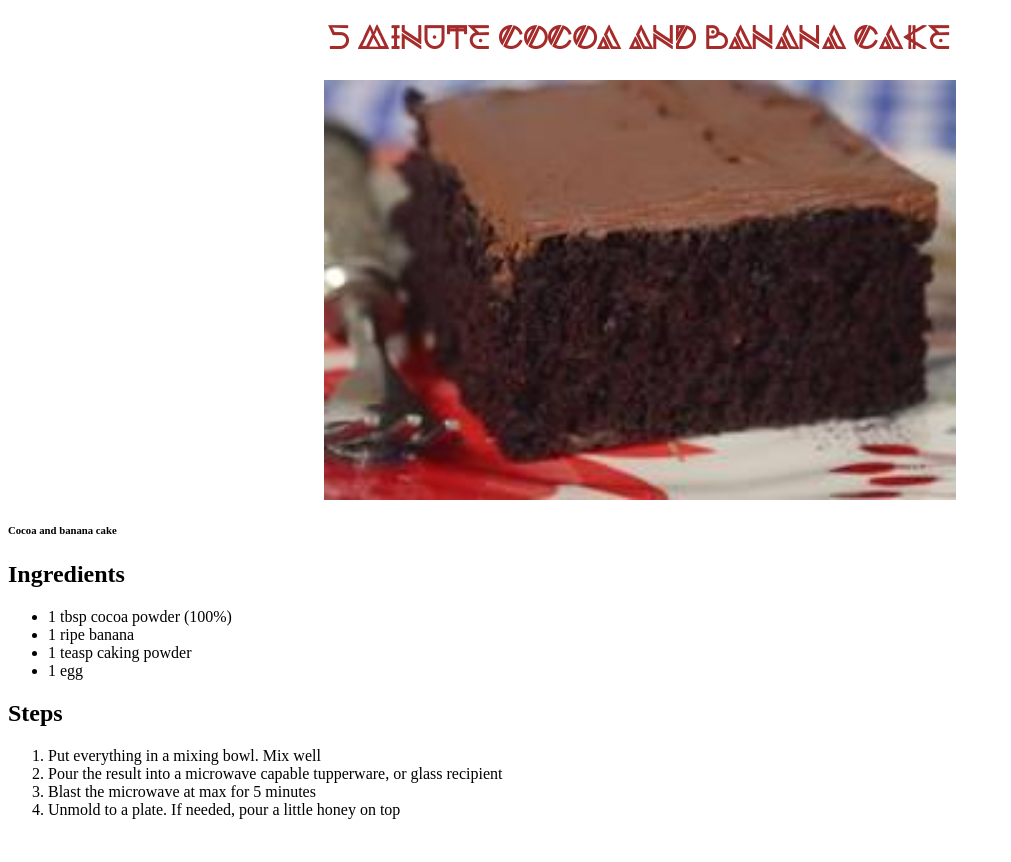
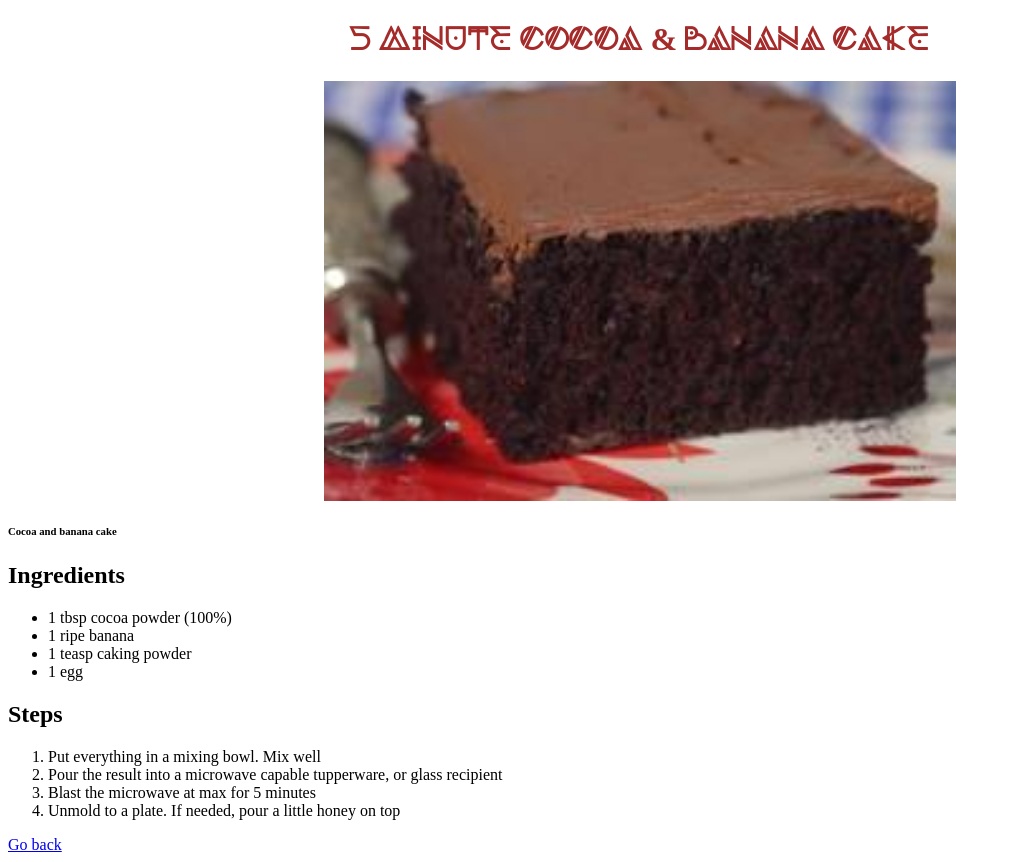
Before and after one commit to styx-em-up/odin-recipes, a plain HTML site: page recipes/choc-banana-cake.html in a window 1280 px wide. Shown: the whole page, without its empty margins (0-1011 px from the left). Before the commit the page ends 835 px from the top, so only its background shows below. Drawn offline with Linux system fonts and the light colour scheme.

Commit message:
Add a "Go back" link to recipe pages

```diff
--- a/recipes/choc-banana-cake.html
+++ b/recipes/choc-banana-cake.html
@@ -9,7 +9,7 @@
     </head>
 
     <body>
-        <h1 class="title">5 minute cocoa and banana cake</h1>
+        <h1 class="title">5 minute cocoa & banana cake</h1>
         <img class="center" src="..\images/chocolatebananacake.jpg" alt="Chocolate banana cake picture" width="300">
         <h6>Cocoa and banana cake</h6>
         <h2>Ingredients</h2>
@@ -26,6 +26,8 @@
             <li>Blast the microwave at max for 5 minutes</li>
             <li>Unmold to a plate. If needed, pour a little honey on top</li>
         </ol>
+
+        <a href="..\index.html">Go back</a>
     </body>
 
 </html>
```
Also changed, not shown: recipes/bacalhau-a-bras.html (+1 -1 lines).
